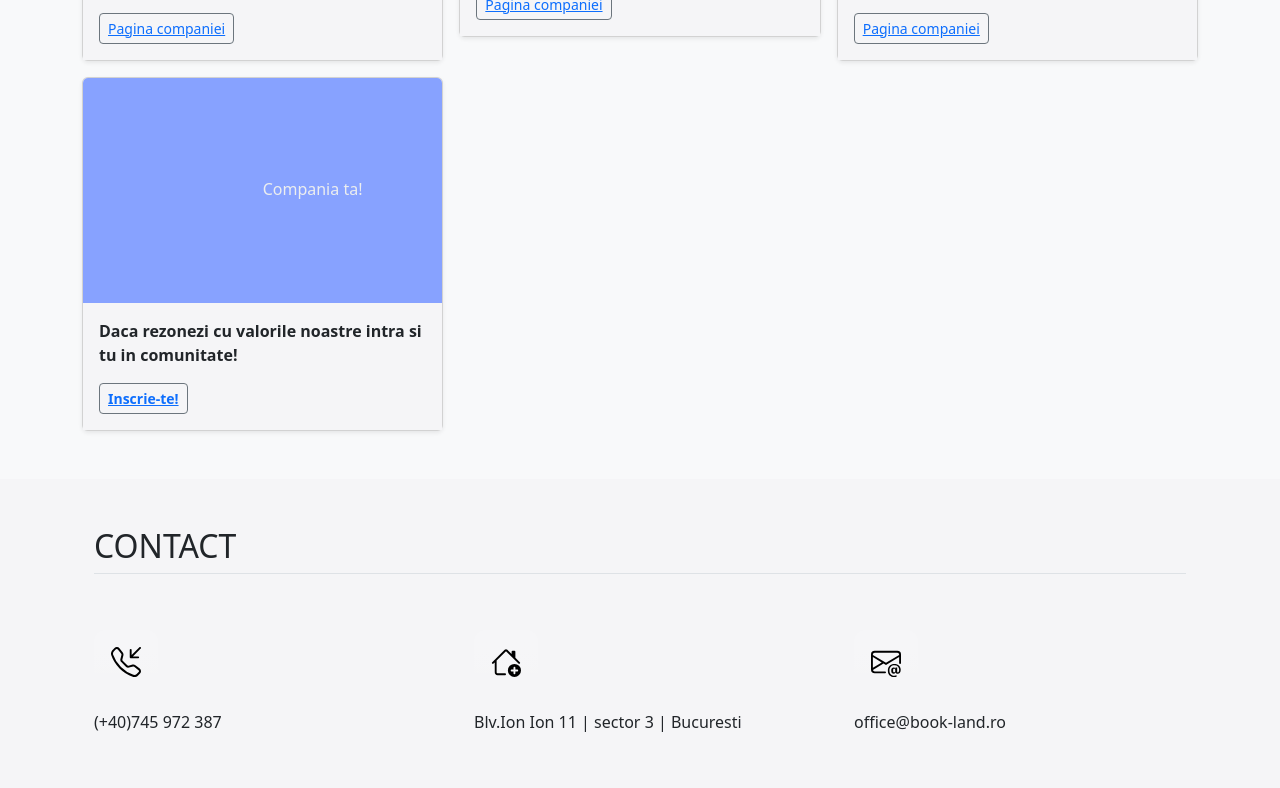
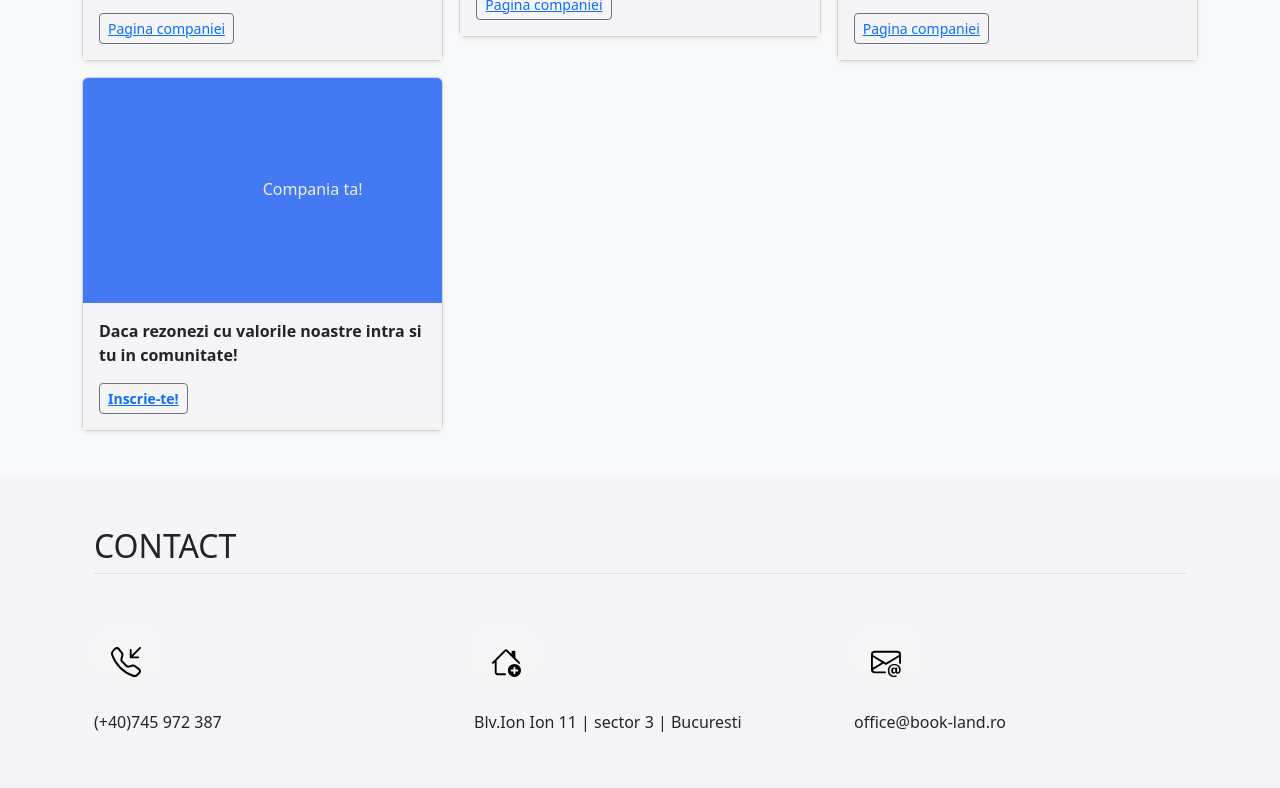
Before and after one commit to Alygreat/pagina-comunitate, a plain HTML site: page index.html in a window 1280 px wide. Shown: the part 2030-2818 px from the top of the page. Drawn offline with nearby package versions, Linux system fonts and the light colour scheme.

Commit message:
Update index.html

```diff
--- a/index.html
+++ b/index.html
@@ -268,7 +268,7 @@ background-color: #F5F5F7;   /*#FFF4EA; */
 
             <div class="col">
               <div class="card shadow-sm">
-                <svg class="bd-placeholder-img card-img-top" width="100%" height="225" xmlns="http://www.w3.org/2000/svg" role="img" aria-label="Placeholder: Compania ta aici!" preserveAspectRatio="xMidYMid slice" focusable="true"><title>Compania ta!</title><rect width="100%" height="100%"  fill="#87A2FF"></rect><text x="50%" y="50%" center fill="#eceeef" dy=".3em">Compania ta!</text></svg>
+                <svg class="bd-placeholder-img card-img-top" width="100%" height="225" xmlns="http://www.w3.org/2000/svg" role="img" aria-label="Placeholder: Compania ta aici!" preserveAspectRatio="xMidYMid slice" focusable="true"><title>Compania ta!</title><rect width="100%" height="100%"  fill="#4379F2"></rect><text x="50%" y="50%" center fill="#eceeef" dy=".3em">Compania ta!</text></svg>
                 <div class="card-body">
                   <p class="card-text"><strong>Daca rezonezi cu valorile noastre intra si tu in comunitate!</strong></p>
                   <div class="d-flex justify-content-between align-items-center">
```
